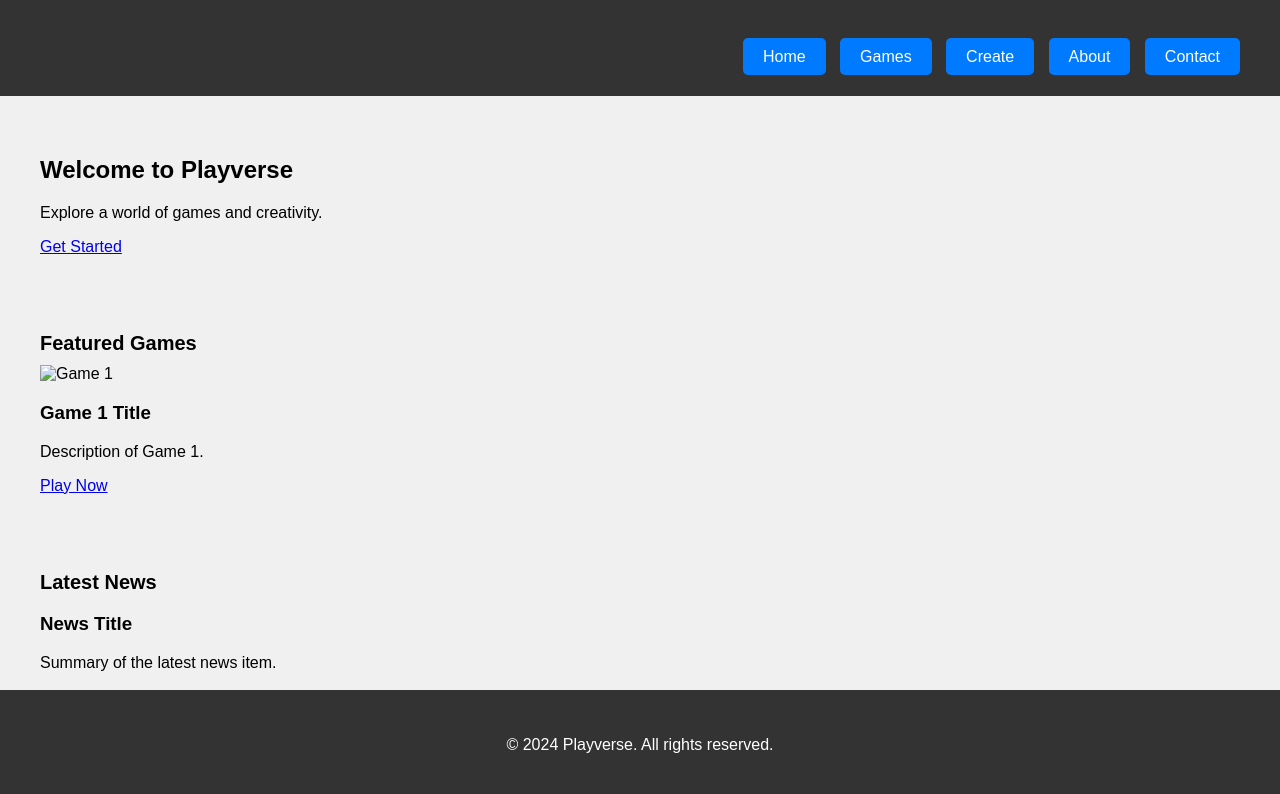
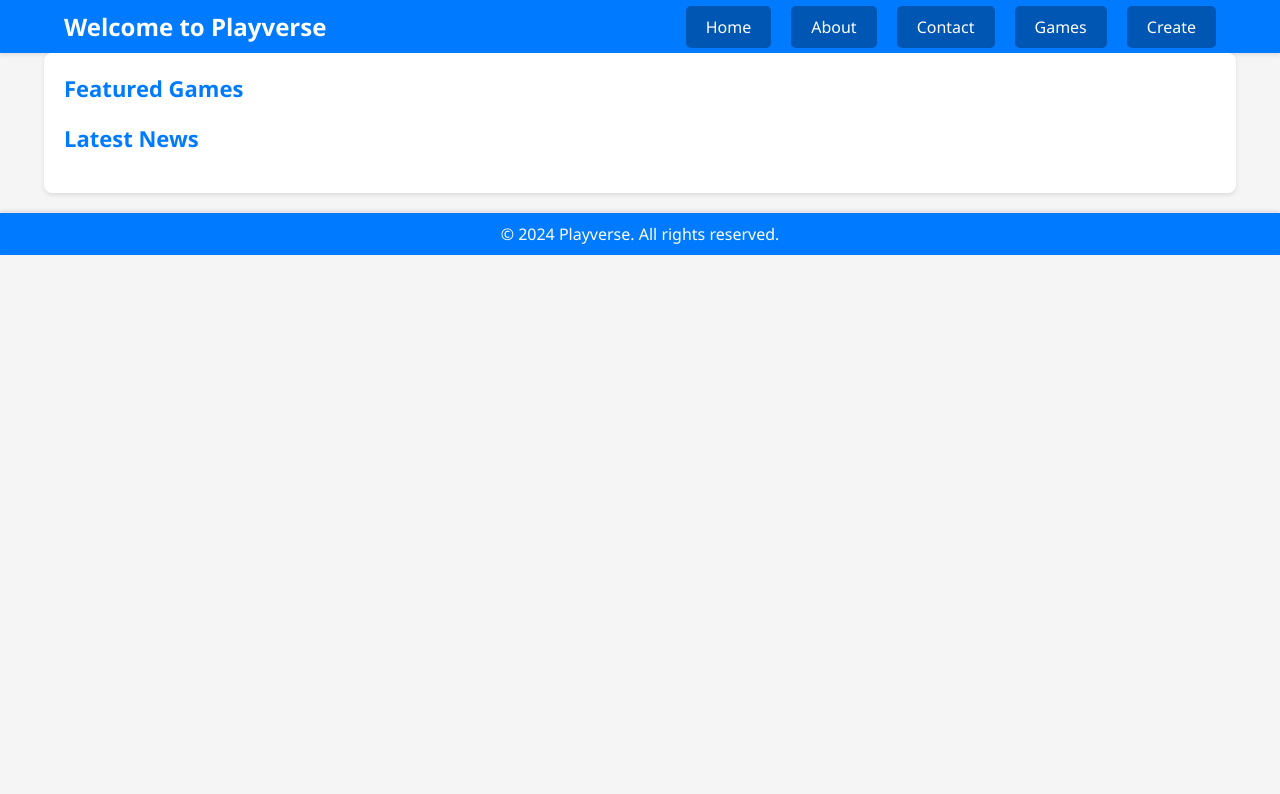
Before and after one commit to IsmailHoWha/playverse, a website: page index.html in a window 1280 px wide. Drawn offline with Linux system fonts and the light colour scheme.

Commit message:
Update homepage layout and styles

```diff
--- a/index.html
+++ b/index.html
@@ -3,65 +3,39 @@
 <head>
     <meta charset="UTF-8">
     <meta name="viewport" content="width=device-width, initial-scale=1.0">
-    <title>Playverse - Home</title>
+    <title>Playverse</title>
     <link rel="stylesheet" href="styles.css">
 </head>
 <body>
-    <header class="header">
+    <header>
         <div class="container">
-            <div class="logo">
-            </div>
+            <h1>Welcome to Playverse</h1>
             <nav>
                 <ul>
                     <li><a href="#">Home</a></li>
+                    <li><a href="#">About</a></li>
+                    <li><a href="#">Contact</a></li>
                     <li><a href="#">Games</a></li>
                     <li><a href="#">Create</a></li>
-                    <li><a href="#">About</a></li>
-                    <li><a href="#">Contact</a></li>
                 </ul>
             </nav>
         </div>
     </header>
 
-    <main>
-        <section class="hero">
-            <div class="container">
-                <h1>Welcome to Playverse</h1>
-                <p>Explore a world of games and creativity.</p>
-                <a href="#" class="btn">Get Started</a>
-            </div>
+    <main class="container">
+        <section>
+            <h2>Featured Games</h2>
+            <!-- Add featured game content here -->
         </section>
 
-        <section class="featured-games">
-            <div class="container">
-                <h2>Featured Games</h2>
-                <div class="game-card">
-                    <img src="game1.jpg" alt="Game 1">
-                    <h3>Game 1 Title</h3>
-                    <p>Description of Game 1.</p>
-                    <a href="#" class="btn">Play Now</a>
-                </div>
-                <!-- Add more game cards as needed -->
-            </div>
-        </section>
-
-        <section class="latest-news">
-            <div class="container">
-                <h2>Latest News</h2>
-                <div class="news-item">
-                    <h3>News Title</h3>
-                    <p>Summary of the latest news item.</p>
-                    <a href="#">Read More</a>
-                </div>
-                <!-- Add more news items as needed -->
-            </div>
+        <section>
+            <h2>Latest News</h2>
+            <!-- Add latest news content here -->
         </section>
     </main>
 
-    <footer class="footer">
-        <div class="container">
-            <p>&copy; 2024 Playverse. All rights reserved.</p>
-        </div>
+    <footer>
+        <p>&copy; 2024 Playverse. All rights reserved.</p>
     </footer>
 </body>
 </html>
--- a/styles.css
+++ b/styles.css
@@ -1,85 +1,101 @@
 /* styles.css */
 
-/* Global Styles */
-body {
-    font-family: Arial, sans-serif;
-    background-color: #f0f0f0; /* Light grey background */
+/* Reset some default browser styling */
+body, h1, h2, h3, p, ul, li, footer {
     margin: 0;
     padding: 0;
+    list-style: none;
+    font-family: 'Segoe UI', Tahoma, Geneva, Verdana, sans-serif;
+}
+
+body {
+    background-color: #f5f5f5;
+    color: #333;
 }
 
 .container {
+    width: 90%;
     max-width: 1200px;
     margin: 0 auto;
-    padding: 20px;
 }
 
 /* Header */
 header {
-    background-color: #333; /* Dark background for header */
-    color: #fff; /* White text */
+    background-color: #007bff;
     padding: 10px 0;
-    text-align: center;
+    box-shadow: 0 2px 4px rgba(0, 0, 0, 0.1);
 }
 
-header .logo {
-    display: inline-block;
-    margin-right: 10px;
+header .container {
+    display: flex;
+    align-items: center;
+    justify-content: space-between;
 }
 
 header h1 {
-    display: inline-block;
     font-size: 24px;
+    color: #fff;
     margin: 0;
 }
 
 /* Navigation */
-nav ul {
-    list-style-type: none;
-    margin: 0;
-    padding: 0;
-    text-align: right; /* Align buttons to the right */
+nav {
+    display: flex;
+    align-items: center;
 }
 
-nav ul li {
-    display: inline;
-    margin-left: 10px;
+nav ul {
+    display: flex;
+    gap: 20px;
 }
 
 nav ul li a {
     text-decoration: none;
     color: #fff;
     padding: 10px 20px;
-    background-color: #007bff;
+    background-color: #0056b3;
     border-radius: 5px;
     transition: background-color 0.3s ease;
 }
 
 nav ul li a:hover {
-    background-color: #0056b3;
+    background-color: #003f7f;
 }
 
 /* Main Content */
 main {
+    background-color: #fff;
     padding: 20px;
+    box-shadow: 0 2px 4px rgba(0, 0, 0, 0.1);
+    margin-top: 20px;
+    border-radius: 8px;
 }
 
-section {
+main section {
     margin-bottom: 20px;
 }
 
-section h2 {
-    font-size: 20px;
+main h2 {
+    font-size: 22px;
+    color: #007bff;
     margin-bottom: 10px;
 }
 
 /* Footer */
 footer {
-    background-color: #333;
+    background-color: #007bff;
     color: #fff;
     text-align: center;
     padding: 10px 0;
-    position: fixed;
-    bottom: 0;
-    width: 100%;
+    margin-top: 20px;
+    box-shadow: 0 -2px 4px rgba(0, 0, 0, 0.1);
 }
+
+/* Utility Classes */
+.text-center {
+    text-align: center;
+}
+
+.mt-20 {
+    margin-top: 20px;
+}
```
Also changed, not shown: server.js (+8 -34 lines).
